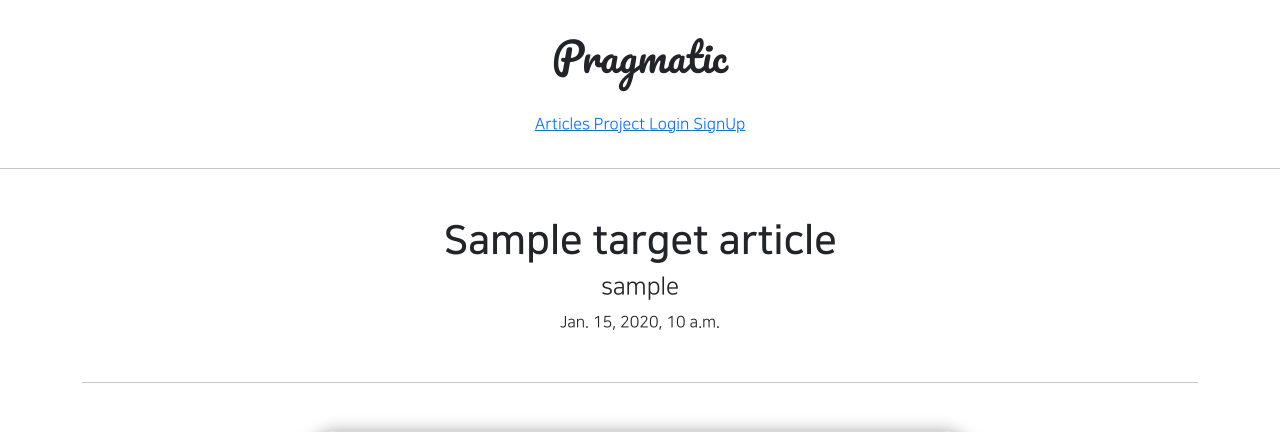
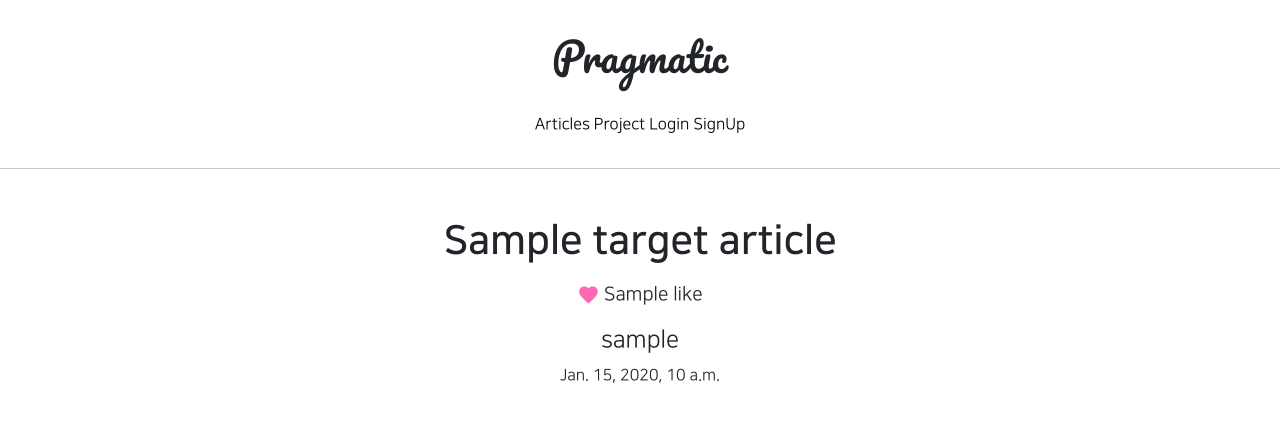
Before and after one commit to tae00909/gis_1, a Django app: template articleapp/templates/articleapp/detail.html in a window 1280 px wide. Shown: the top 432 px of the page. Run offline with Django 3.2, Linux system fonts and the light colour scheme; the template is opened without the code that fills it: most values are stand-ins (such as "Sample title", 1, 10 or a date in 2020); grey boxes marked "Sample" are stand-in pictures; some libraries are stand-ins or nearby versions.

Commit message:
8/24 3ban class commit 3

```diff
--- a/articleapp/templates/articleapp/detail.html
+++ b/articleapp/templates/articleapp/detail.html
@@ -6,6 +6,16 @@
         <div class="my-5">
             {#      게시글 제목, 글쓴이, 작성일자      #}
             <h1 class="NNS_B">{{ target_article.title }}</h1>
+            <div class="my-3">
+                <a href="{% url 'likeapp:article_like' article_pk=target_article.pk %}"
+                class="material-icons"
+                style="vertical-align: middle; font-size: 1.4rem; color: hotpink;">
+                    favorite
+                </a>
+                <span style="vertical-align: middle; font-size: 1.2rem">
+                    {{ target_article.like }}
+                </span>
+            </div>
             <h4>{{ target_article.writer.profile.nickname }}</h4> {# 유저 객체의 profile의 nick #}
             <p>{{ target_article.created_at }}</p>
         </div>
--- a/static/base.css
+++ b/static/base.css
@@ -73,3 +73,13 @@
         font-size: 13px;
     }
 }
+
+a {
+    text-decoration: none;
+    color: black;
+}
+
+a:hover {
+    text-decoration: none;
+    color: black;
+}
```
Also changed, not shown: likeapp/urls.py (+7 -1 lines), likeapp/views.py (+34 -0 lines).
